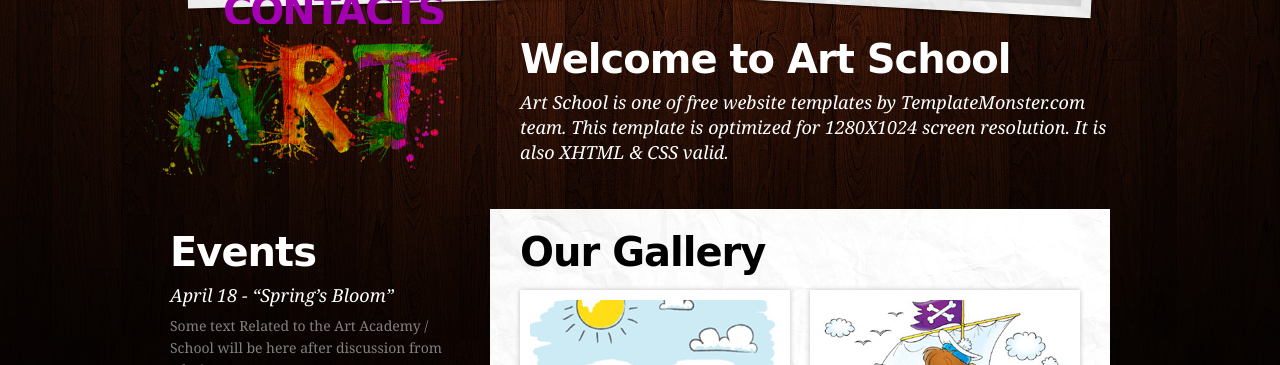
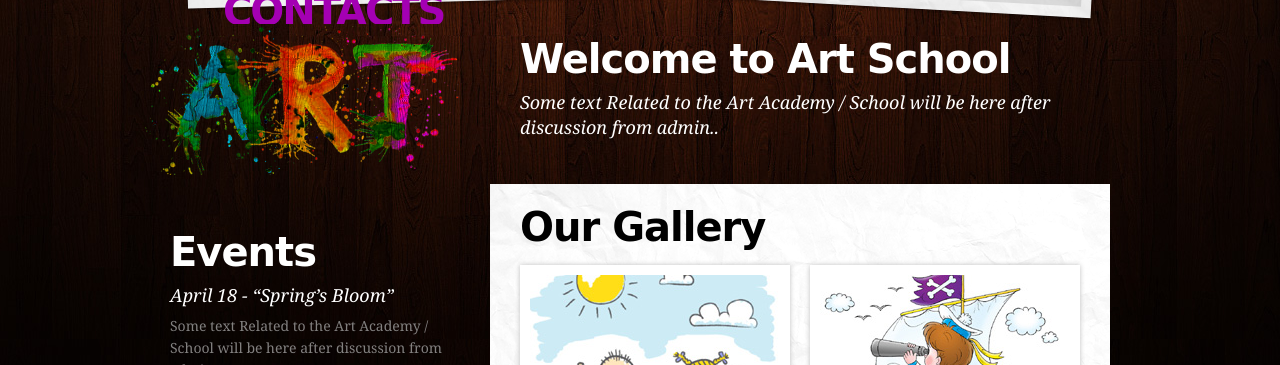
Before and after one commit to SriAbhay/anitart, a plain HTML site: page index.html in a window 1280 px wide. Shown: the part 741-1106 px from the top of the page. Drawn offline with Linux system fonts and the light colour scheme; a web font is replaced by a local one.

Commit message:
Update index.html

```diff
--- a/index.html
+++ b/index.html
@@ -77,7 +77,7 @@ $(document)
       <div class="grid_8">
         <div class="pad-1">
           <h2 class="p2">Welcome to Art School</h2>
-          <p class="text-1">Art School is one of free website templates by TemplateMonster.com team. This template is optimized for 1280X1024 screen resolution. It is also XHTML & CSS valid.</p>
+          <p class="text-1">Some text Related to the Art Academy / School will be here after discussion from admin..</p>
         </div>
         <div class="block-1">
           <div class="block-1-shadow">
```
